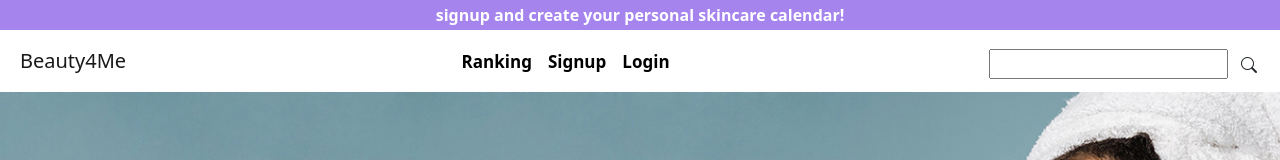
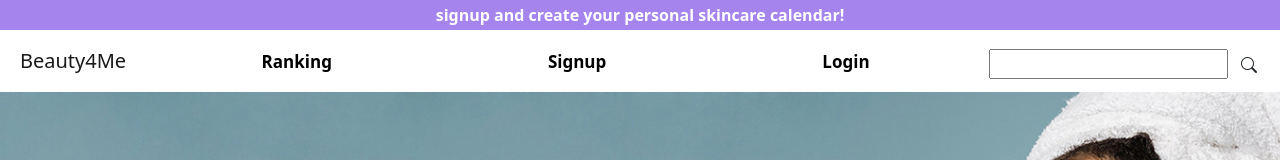
Before and after one commit to natriuge/Beauty4Me_Front, a React app: page / in a window 1280 px wide. Shown: the top 160 px of the page. Built offline with nearby package versions, Linux system fonts and the light colour scheme; no server answers.

Commit message:
navbar alinhamento e espaçamento corrigido

```diff
--- a/src/components/navbar/navbar.css
+++ b/src/components/navbar/navbar.css
@@ -49,8 +49,12 @@
   text-align: left;
 }
 
+.navbar-nav li {
+  padding-right: 100px;
+  padding-left: 100px;
+}
 
-.nav-list {
+#nav-list {
   margin-top: 10px;
   margin-bottom: 10px;
 }
```
